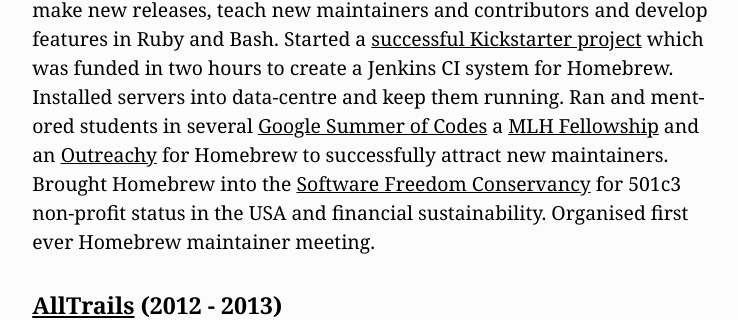
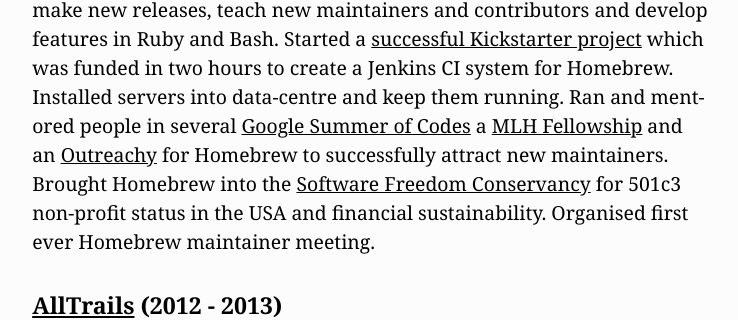
Before and after one commit to MikeMcQuaid/mikemcquaid.com, a Jekyll site: the page built from cv.md, in a window 1280 px wide and 900 px high, scrolled down 2296 px. Shown: the part 235-555 px from the top of the window, without its empty margins (269-1007 px from the left). Built offline with Jekyll 4.4.1, drawn with Linux system fonts in a browser that asks for light colours; some of the changed text lies outside the part shown.

Commit message:
Fix some typos.

```diff
--- a/cv.md
+++ b/cv.md
@@ -14,7 +14,7 @@
 ### Personal
 
 * [{{ site.author.email }}](mailto:{{ site.author.email }})
-* [mikemcquaid.com]({{ '/' | absolute_url }}) (written articles, projects and talks')
+* [mikemcquaid.com]({{ '/' | absolute_url }}) (written articles, projects and talks)
 * [github.com/MikeMcQuaid](https://github.com/MikeMcQuaid) (my open-source projects)
 * [stackexchange.com/users/3692/mike-mcquaid](http://stackexchange.com/users/3692/mike-mcquaid) (my StackExchange answers)
 
@@ -46,7 +46,7 @@
 
 #### [Homebrew](https://github.com/Homebrew/homebrew/) (2009 - Present)
 
-Project Leader and longest-running maintainer. Invented Homebrew binary packages (bottles) which were featured in Apple's Touch Bar MacBook Pro keynote and are used by Google, Microsoft and Facebook. Fix users issues, plan roadmap, create and manage security program, make new releases, teach new maintainers and contributors and develop features in Ruby and Bash. Started a [successful Kickstarter project](https://www.kickstarter.com/projects/homebrew/brew-test-bot) which was funded in two hours to create a Jenkins CI system for Homebrew. Installed servers into data-centre and keep them running. Ran and mentored students in several [Google Summer of Codes](https://summerofcode.withgoogle.com) a [MLH Fellowship](https://fellowship.mlh.io) and an [Outreachy](https://www.outreachy.org) for Homebrew to successfully attract new maintainers. Brought Homebrew into the [Software Freedom Conservancy](https://sfconservancy.org) for 501c3 non-profit status in the USA and financial sustainability. Organised first ever Homebrew maintainer meeting.
+Project Leader and longest-running maintainer. Invented Homebrew binary packages (bottles) which were featured in Apple's Touch Bar MacBook Pro keynote and are used by Google, Microsoft and Facebook. Fix users issues, plan roadmap, create and manage security program, make new releases, teach new maintainers and contributors and develop features in Ruby and Bash. Started a [successful Kickstarter project](https://www.kickstarter.com/projects/homebrew/brew-test-bot) which was funded in two hours to create a Jenkins CI system for Homebrew. Installed servers into data-centre and keep them running. Ran and mentored people in several [Google Summer of Codes](https://summerofcode.withgoogle.com) a [MLH Fellowship](https://fellowship.mlh.io) and an [Outreachy](https://www.outreachy.org) for Homebrew to successfully attract new maintainers. Brought Homebrew into the [Software Freedom Conservancy](https://sfconservancy.org) for 501c3 non-profit status in the USA and financial sustainability. Organised first ever Homebrew maintainer meeting.
 
 #### [AllTrails](https://www.alltrails.com) (2012 - 2013)
 
```
Also changed, not shown: projects.md (+1 -1 lines).
